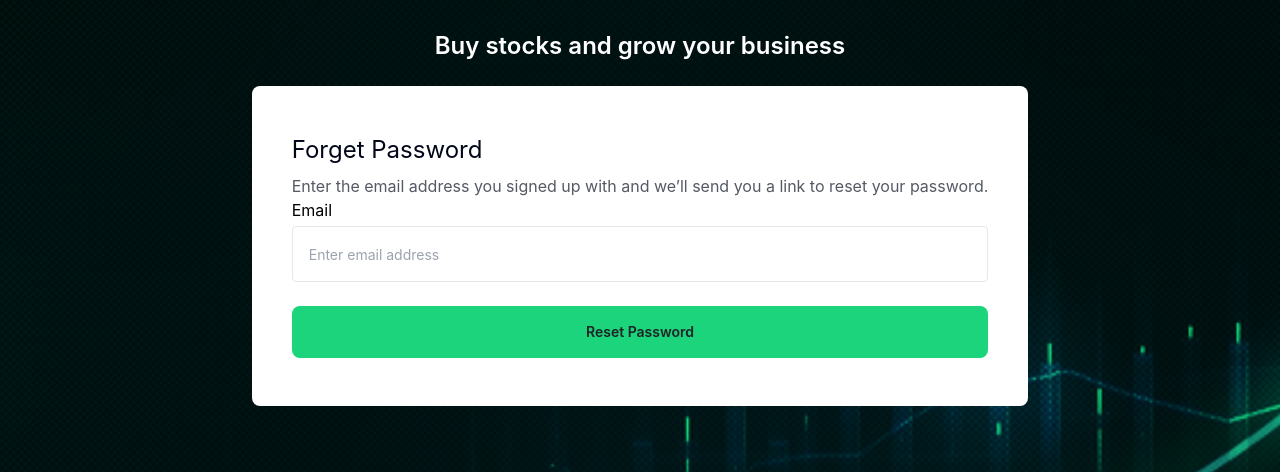
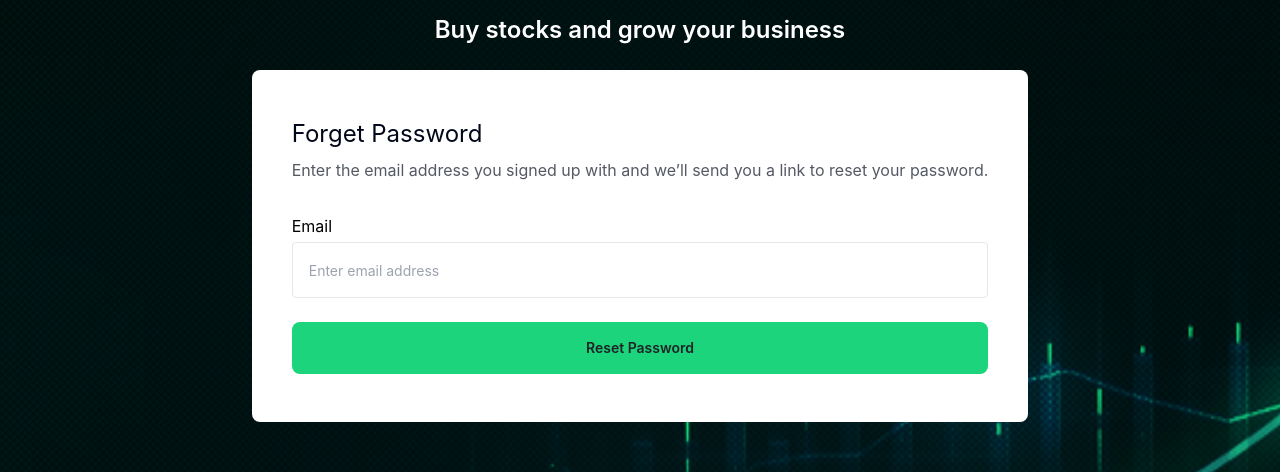
Before and after one commit to workshopapps/investment.web, a React (Create React App) app in the folder frontend/: page /forgot in a window 1280 px wide. Shown: the part 260-732 px from the top of the page. Built offline with nearby package versions, Linux system fonts and the light colour scheme; no server answers.

Commit message:
fixed package.json

```diff
--- a/frontend/package.json
+++ b/frontend/package.json
@@ -27,6 +27,7 @@
         "react-router-dom": "^6.4.3",
         "react-router-hash-link": "^2.4.3",
         "react-scripts": "5.0.1",
+        "react-spinners-kit": "^1.9.1",
         "react-switch": "^7.0.0",
         "react-toast-notifier": "^1.0.3",
         "react-toastify": "^9.1.1",
--- a/frontend/src/pages/Auth/ForgotPwd/ForgotPassword.jsx
+++ b/frontend/src/pages/Auth/ForgotPwd/ForgotPassword.jsx
@@ -42,7 +42,7 @@ const ForgotPassword = () => {
                             Buy stocks and grow your business
                         </h4>
 
-                        <div className="px-4 md:px-10 py-12 bg-white md:rounded-lg">
+                        <div className="px-4 md:px-10 py-12 bg-white md:rounded-lg flex flex-col gap-4 md:gap-8">
                             <div className="flex flex-col gap-2">
                                 <h4 className="text-2xl text-[#000718]">Forget Password</h4>
                                 <p className="text-[#545964]">
```
Also changed, not shown: 1 other file (tests, documents, lock files or other folders).
